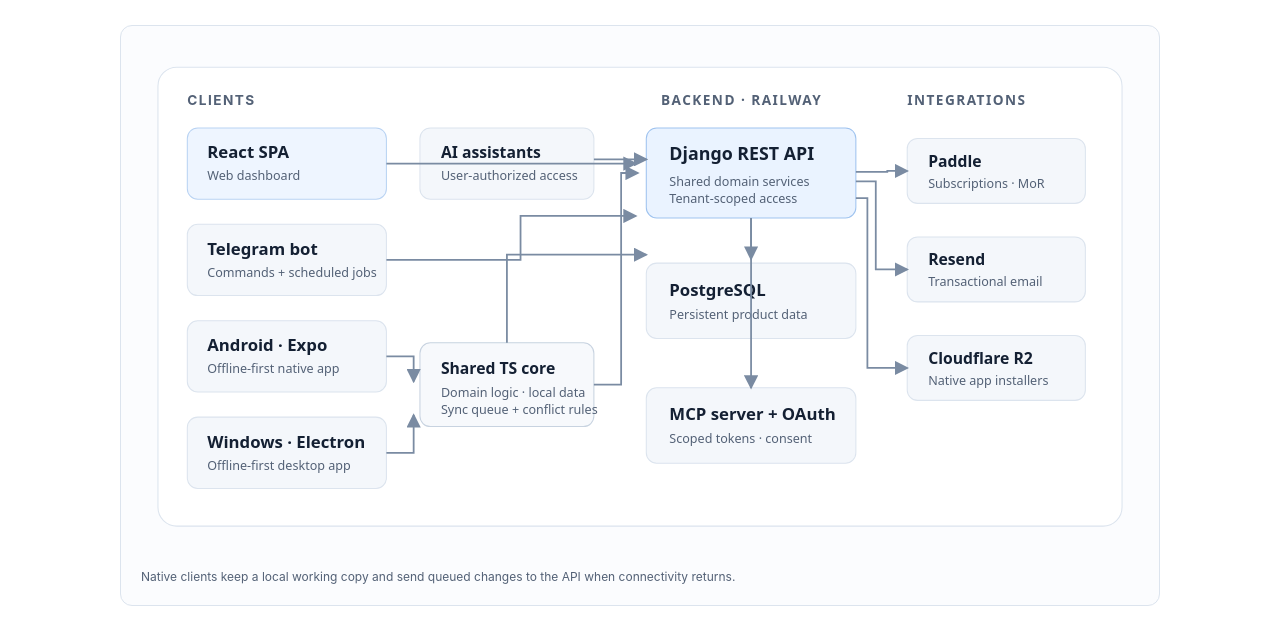
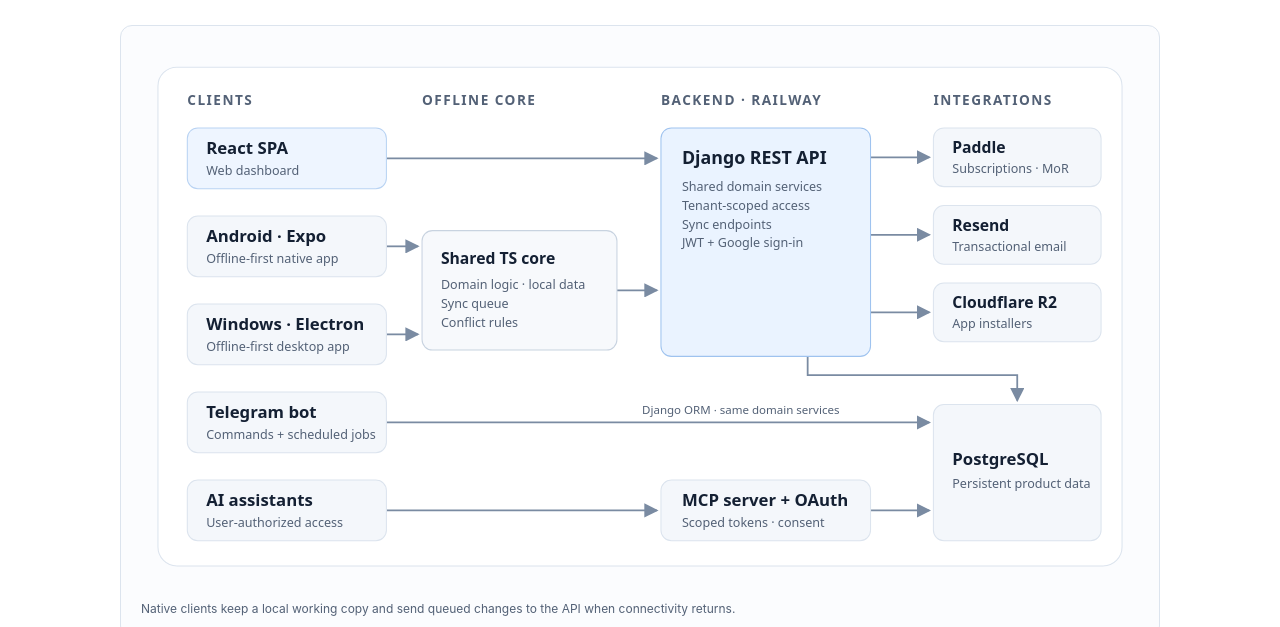
Before and after one commit to ambrociocastanazag-ctrl/ambrociocastanazag-ctrl.github.io, a plain HTML site: page index.html in a window 1280 px wide. Shown: the part 791-1418 px from the top of the page. Drawn offline with Linux system fonts and the light colour scheme.

Commit message:
Diagrama de arquitectura sin cruces; bot y MCP conectados como en el sistema real
Co-Authored-By: Claude Opus 5.5 <noreply@anthropic.com>

```diff
--- a/index.html
+++ b/index.html
@@ -25,30 +25,31 @@
 <h2 id="arch-title">One product, several clients</h2>
 <p class="intro">A Django service owns the data and domain rules. Web, Telegram, native clients and authorized AI assistants reach those capabilities through purpose-built interfaces.</p>
 <div class="diagram"><div class="diagram-scroll">
-<svg viewBox="0 0 960 490" role="img" aria-labelledby="svg-title svg-desc" xmlns="http://www.w3.org/2000/svg">
-<title id="svg-title">Northia system architecture</title><desc id="svg-desc">Web, Telegram, Android and Windows clients connect to the Django REST API and PostgreSQL on Railway. Native clients share a TypeScript core and sync offline changes. MCP connects AI assistants through custom OAuth. Paddle, Resend and Cloudflare R2 provide billing, email and installers.</desc>
+<svg viewBox="0 0 960 520" role="img" aria-labelledby="svg-title svg-desc" xmlns="http://www.w3.org/2000/svg">
+<title id="svg-title">Northia system architecture</title><desc id="svg-desc">The React SPA calls the Django REST API. Android and Windows apps share a TypeScript core that works offline and syncs through the API. The Telegram bot runs on the same Django domain services and database. AI assistants connect through the MCP server with custom OAuth. The API integrates Paddle, Resend and Cloudflare R2; everything persists in PostgreSQL on Railway.</desc>
 <defs><marker id="arrow" markerWidth="8" markerHeight="8" refX="7" refY="4" orient="auto"><path d="M0 0 8 4 0 8z" fill="#7a8ba2"/></marker></defs>
-<rect x="20" y="24" width="920" height="438" rx="18" fill="#fff" stroke="#dce4ee"/>
-<text x="48" y="60" fill="#536176" font-size="13" font-weight="700" letter-spacing="1.4">CLIENTS</text>
+<rect x="20" y="24" width="920" height="476" rx="18" fill="#fff" stroke="#dce4ee"/>
 <g font-family="system-ui,-apple-system,Segoe UI,sans-serif">
-<rect x="48" y="82" width="190" height="68" rx="10" fill="#eef5ff" stroke="#b9d3f3"/><text x="67" y="111" fill="#142033" font-size="16" font-weight="700">React SPA</text><text x="67" y="132" fill="#536176" font-size="12">Web dashboard</text>
-<rect x="48" y="174" width="190" height="68" rx="10" fill="#f4f7fb" stroke="#dce4ee"/><text x="67" y="203" fill="#142033" font-size="16" font-weight="700">Telegram bot</text><text x="67" y="224" fill="#536176" font-size="12">Commands + scheduled jobs</text>
-<rect x="48" y="266" width="190" height="68" rx="10" fill="#f4f7fb" stroke="#dce4ee"/><text x="67" y="295" fill="#142033" font-size="16" font-weight="700">Android · Expo</text><text x="67" y="316" fill="#536176" font-size="12">Offline-first native app</text>
-<rect x="48" y="358" width="190" height="68" rx="10" fill="#f4f7fb" stroke="#dce4ee"/><text x="67" y="387" fill="#142033" font-size="16" font-weight="700">Windows · Electron</text><text x="67" y="408" fill="#536176" font-size="12">Offline-first desktop app</text>
-<rect x="270" y="287" width="166" height="80" rx="10" fill="#f7f9fc" stroke="#c8d3e0"/><text x="290" y="317" fill="#142033" font-size="15" font-weight="700">Shared TS core</text><text x="290" y="339" fill="#536176" font-size="12">Domain logic · local data</text><text x="290" y="355" fill="#536176" font-size="12">Sync queue + conflict rules</text>
-<rect x="270" y="82" width="166" height="68" rx="10" fill="#f4f7fb" stroke="#dce4ee"/><text x="290" y="111" fill="#142033" font-size="15" font-weight="700">AI assistants</text><text x="290" y="132" fill="#536176" font-size="12">User-authorized access</text>
-<text x="500" y="60" fill="#536176" font-size="13" font-weight="700" letter-spacing="1.4">BACKEND · RAILWAY</text>
-<rect x="486" y="82" width="200" height="86" rx="10" fill="#eaf3ff" stroke="#9fc3ef"/><text x="508" y="113" fill="#142033" font-size="17" font-weight="700">Django REST API</text><text x="508" y="137" fill="#536176" font-size="12">Shared domain services</text><text x="508" y="154" fill="#536176" font-size="12">Tenant-scoped access</text>
-<rect x="486" y="211" width="200" height="72" rx="10" fill="#f4f7fb" stroke="#dce4ee"/><text x="508" y="242" fill="#142033" font-size="16" font-weight="700">PostgreSQL</text><text x="508" y="264" fill="#536176" font-size="12">Persistent product data</text>
-<rect x="486" y="330" width="200" height="72" rx="10" fill="#f4f7fb" stroke="#dce4ee"/><text x="508" y="361" fill="#142033" font-size="16" font-weight="700">MCP server + OAuth</text><text x="508" y="383" fill="#536176" font-size="12">Scoped tokens · consent</text>
-<text x="735" y="60" fill="#536176" font-size="13" font-weight="700" letter-spacing="1.4">INTEGRATIONS</text>
-<rect x="735" y="92" width="170" height="62" rx="10" fill="#f4f7fb" stroke="#dce4ee"/><text x="755" y="119" fill="#142033" font-size="15" font-weight="700">Paddle</text><text x="755" y="139" fill="#536176" font-size="12">Subscriptions · MoR</text>
-<rect x="735" y="186" width="170" height="62" rx="10" fill="#f4f7fb" stroke="#dce4ee"/><text x="755" y="213" fill="#142033" font-size="15" font-weight="700">Resend</text><text x="755" y="233" fill="#536176" font-size="12">Transactional email</text>
-<rect x="735" y="280" width="170" height="62" rx="10" fill="#f4f7fb" stroke="#dce4ee"/><text x="755" y="307" fill="#142033" font-size="15" font-weight="700">Cloudflare R2</text><text x="755" y="327" fill="#536176" font-size="12">Native app installers</text>
-<path d="M238 116h238" fill="none" stroke="#7a8ba2" stroke-width="1.7" marker-end="url(#arrow)"/><path d="M238 208h128v-42h110" fill="none" stroke="#7a8ba2" stroke-width="1.7" marker-end="url(#arrow)"/>
-<path d="M238 300h26v24" fill="none" stroke="#7a8ba2" stroke-width="1.7" marker-end="url(#arrow)"/><path d="M238 392h26v-36" fill="none" stroke="#7a8ba2" stroke-width="1.7" marker-end="url(#arrow)"/><path d="M436 327h26v-202h16" fill="none" stroke="#7a8ba2" stroke-width="1.7" marker-end="url(#arrow)"/>
-<path d="M353 287v-84h133" fill="none" stroke="#7a8ba2" stroke-width="1.7" marker-end="url(#arrow)"/><path d="M586 168v39" fill="none" stroke="#7a8ba2" stroke-width="1.7" marker-end="url(#arrow)"/><path d="M686 124h30v-1h19" fill="none" stroke="#7a8ba2" stroke-width="1.7" marker-end="url(#arrow)"/><path d="M686 133h19v84h30" fill="none" stroke="#7a8ba2" stroke-width="1.7" marker-end="url(#arrow)"/><path d="M686 149h11v162h38" fill="none" stroke="#7a8ba2" stroke-width="1.7" marker-end="url(#arrow)"/>
-<path d="M436 112h50" fill="none" stroke="#7a8ba2" stroke-width="1.7" marker-end="url(#arrow)"/><path d="M586 168v162" fill="none" stroke="#7a8ba2" stroke-width="1.7" marker-end="url(#arrow)"/>
+<g fill="#536176" font-size="13" font-weight="700" letter-spacing="1.4"><text x="48" y="60">CLIENTS</text><text x="272" y="60">OFFLINE CORE</text><text x="500" y="60">BACKEND · RAILWAY</text><text x="760" y="60">INTEGRATIONS</text></g>
+<g fill="none" stroke="#7a8ba2" stroke-width="1.7" marker-end="url(#arrow)">
+<path d="M238 111H496"/><path d="M238 195H268"/><path d="M238 279H268"/><path d="M458 237H496"/>
+<path d="M238 363H756"/><path d="M238 447H496"/><path d="M700 447H756"/>
+<path d="M700 110H756"/><path d="M700 184H756"/><path d="M700 258H756"/>
+<path d="M640 300V318H840V342"/>
+</g>
+<text x="482" y="355" fill="#536176" font-size="11">Django ORM · same domain services</text>
+<rect x="48" y="82" width="190" height="58" rx="10" fill="#eef5ff" stroke="#b9d3f3"/><text x="66" y="107" fill="#142033" font-size="16" font-weight="700">React SPA</text><text x="66" y="127" fill="#536176" font-size="12">Web dashboard</text>
+<rect x="48" y="166" width="190" height="58" rx="10" fill="#f4f7fb" stroke="#dce4ee"/><text x="66" y="191" fill="#142033" font-size="16" font-weight="700">Android · Expo</text><text x="66" y="211" fill="#536176" font-size="12">Offline-first native app</text>
+<rect x="48" y="250" width="190" height="58" rx="10" fill="#f4f7fb" stroke="#dce4ee"/><text x="66" y="275" fill="#142033" font-size="16" font-weight="700">Windows · Electron</text><text x="66" y="295" fill="#536176" font-size="12">Offline-first desktop app</text>
+<rect x="48" y="334" width="190" height="58" rx="10" fill="#f4f7fb" stroke="#dce4ee"/><text x="66" y="359" fill="#142033" font-size="16" font-weight="700">Telegram bot</text><text x="66" y="379" fill="#536176" font-size="12">Commands + scheduled jobs</text>
+<rect x="48" y="418" width="190" height="58" rx="10" fill="#f4f7fb" stroke="#dce4ee"/><text x="66" y="443" fill="#142033" font-size="16" font-weight="700">AI assistants</text><text x="66" y="463" fill="#536176" font-size="12">User-authorized access</text>
+<rect x="272" y="180" width="186" height="114" rx="10" fill="#f7f9fc" stroke="#c8d3e0"/><text x="290" y="212" fill="#142033" font-size="15" font-weight="700">Shared TS core</text><text x="290" y="236" fill="#536176" font-size="12">Domain logic · local data</text><text x="290" y="254" fill="#536176" font-size="12">Sync queue</text><text x="290" y="272" fill="#536176" font-size="12">Conflict rules</text>
+<rect x="500" y="82" width="200" height="218" rx="10" fill="#eaf3ff" stroke="#9fc3ef"/><text x="520" y="116" fill="#142033" font-size="17" font-weight="700">Django REST API</text><text x="520" y="142" fill="#536176" font-size="12">Shared domain services</text><text x="520" y="160" fill="#536176" font-size="12">Tenant-scoped access</text><text x="520" y="178" fill="#536176" font-size="12">Sync endpoints</text><text x="520" y="196" fill="#536176" font-size="12">JWT + Google sign-in</text>
+<rect x="500" y="418" width="200" height="58" rx="10" fill="#f4f7fb" stroke="#dce4ee"/><text x="520" y="443" fill="#142033" font-size="16" font-weight="700">MCP server + OAuth</text><text x="520" y="463" fill="#536176" font-size="12">Scoped tokens · consent</text>
+<rect x="760" y="82" width="160" height="56" rx="10" fill="#f4f7fb" stroke="#dce4ee"/><text x="778" y="106" fill="#142033" font-size="15" font-weight="700">Paddle</text><text x="778" y="125" fill="#536176" font-size="12">Subscriptions · MoR</text>
+<rect x="760" y="156" width="160" height="56" rx="10" fill="#f4f7fb" stroke="#dce4ee"/><text x="778" y="180" fill="#142033" font-size="15" font-weight="700">Resend</text><text x="778" y="199" fill="#536176" font-size="12">Transactional email</text>
+<rect x="760" y="230" width="160" height="56" rx="10" fill="#f4f7fb" stroke="#dce4ee"/><text x="778" y="254" fill="#142033" font-size="15" font-weight="700">Cloudflare R2</text><text x="778" y="273" fill="#536176" font-size="12">App installers</text>
+<rect x="760" y="346" width="160" height="130" rx="10" fill="#f4f7fb" stroke="#dce4ee"/><text x="778" y="404" fill="#142033" font-size="16" font-weight="700">PostgreSQL</text><text x="778" y="426" fill="#536176" font-size="12">Persistent product data</text>
 </g></svg></div><p class="diagram-note">Native clients keep a local working copy and send queued changes to the API when connectivity returns.</p></div>
 <div class="screens" aria-label="Product screenshots">
 <figure class="screen"><img src="img/screen-web.png" alt="Northia web dashboard: Home view with daily tasks, reading progress and the weekly reading queue"><figcaption>Web dashboard</figcaption></figure>
```
